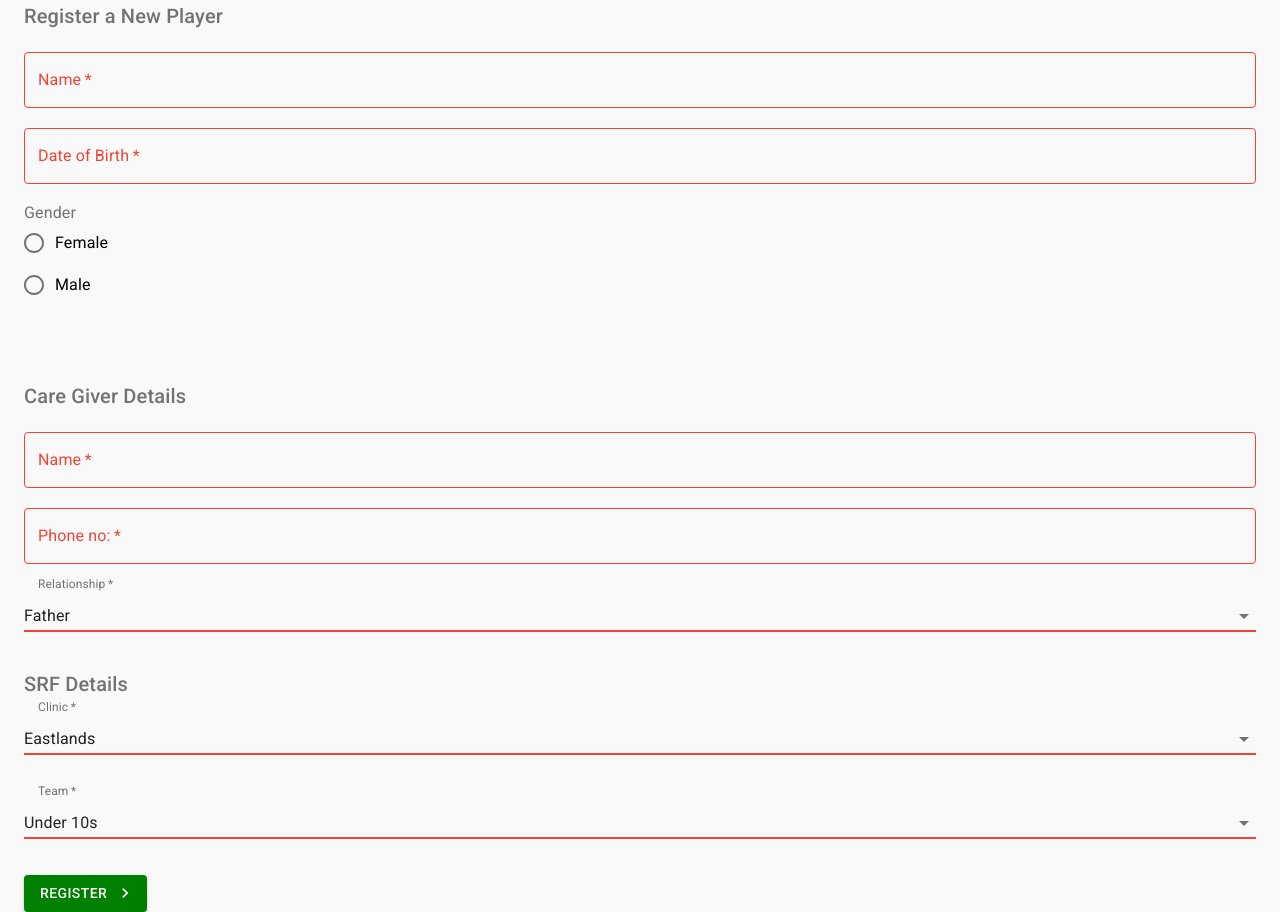
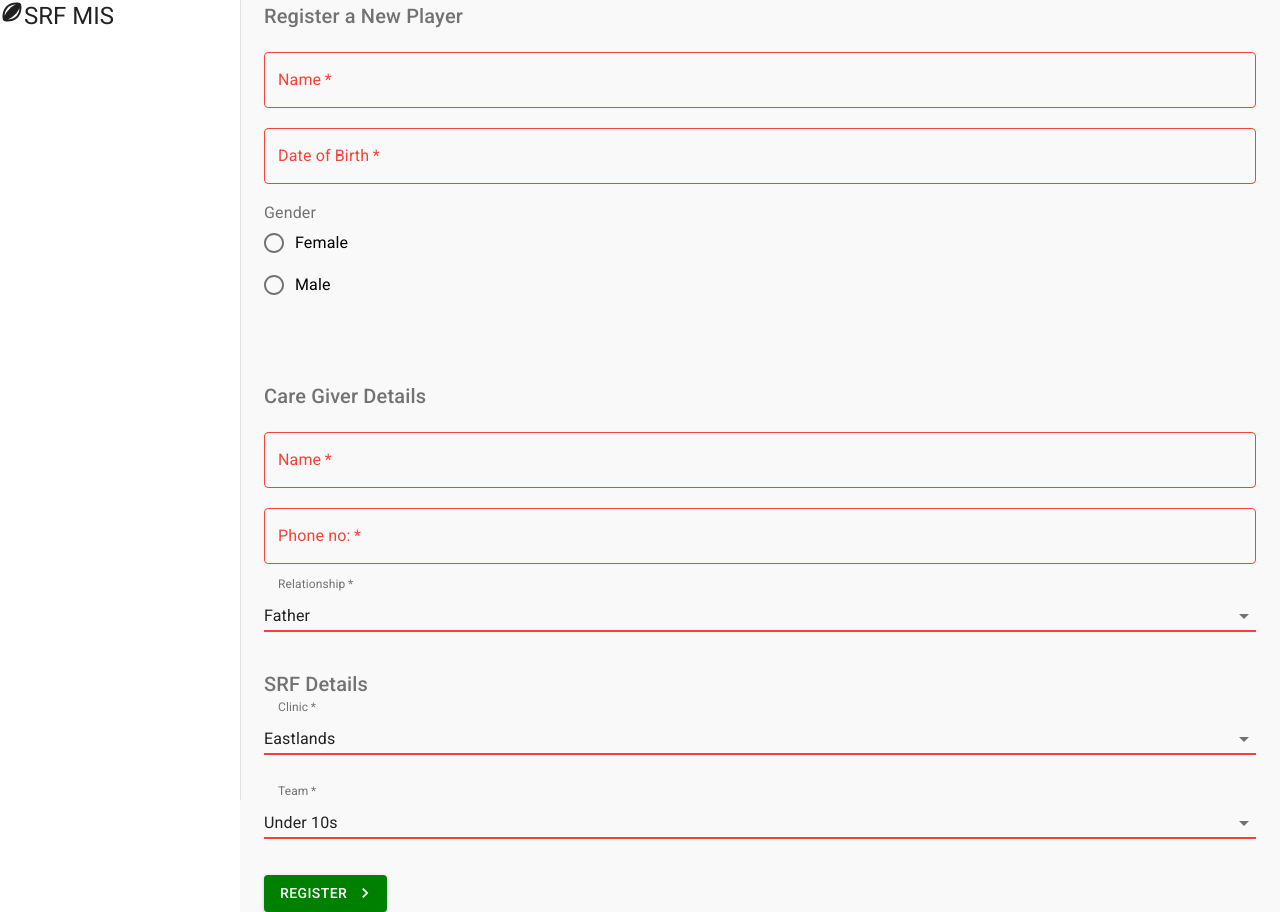
Before and after one commit to nashthecoder/mis-srf-beta, a React (Create React App) app: page /register in a window 1280 px wide. Built offline with nearby package versions, Linux system fonts and the light colour scheme.

Commit message:
added layout.js created side drawer.

```diff
--- a/src/components/Layout.js
+++ b/src/components/Layout.js
@@ -1,19 +1,49 @@
 import React from 'react'
 import { makeStyles } from '@material-ui/core'
+import Drawer from '@material-ui/core/Drawer'
+import Typography from '@material-ui/core/Typography'
+import SportsRugbyIcon from '@material-ui/icons/SportsRugby';
+
+const drawerWidth = 240
 
 
 const useStyles = makeStyles({
     page: {
         background: '#f9f9f9',
         width: '100%'
+    },
+    drawer : {
+        width: drawerWidth
+    },
+    drawerPaper : {
+        width: drawerWidth
+    },
+    root: {
+        display: 'flex'
     }
+
 })
 
 export default function Layout({ children }) {
 
     const classes = useStyles()
     return (
-        <div>
+        <div className={classes.root}>
+            {/* app bar */}
+            {/* side drawer */}
+            <Drawer
+                className={classes.drawer}
+                variant="permanent"
+                anchor="left"
+                classes={{ paper: classes.drawerPaper}}
+            >
+                <div>
+                    <Typography variant="h5">
+                    <SportsRugbyIcon />
+                        SRF MIS
+                    </Typography>
+                </div>
+            </Drawer>
             <div className={classes.page}>
             { children }
             </div>
```
Also changed, not shown: 1 other file (tests, documents, lock files or other folders).
